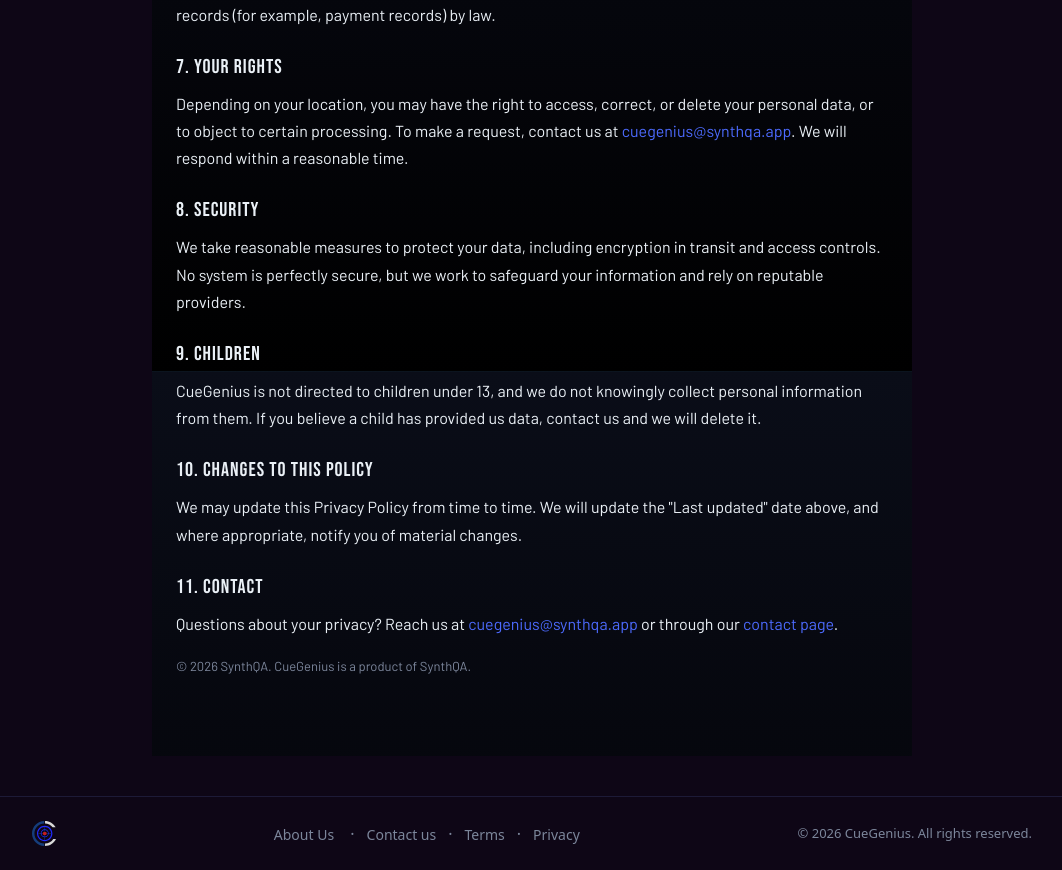
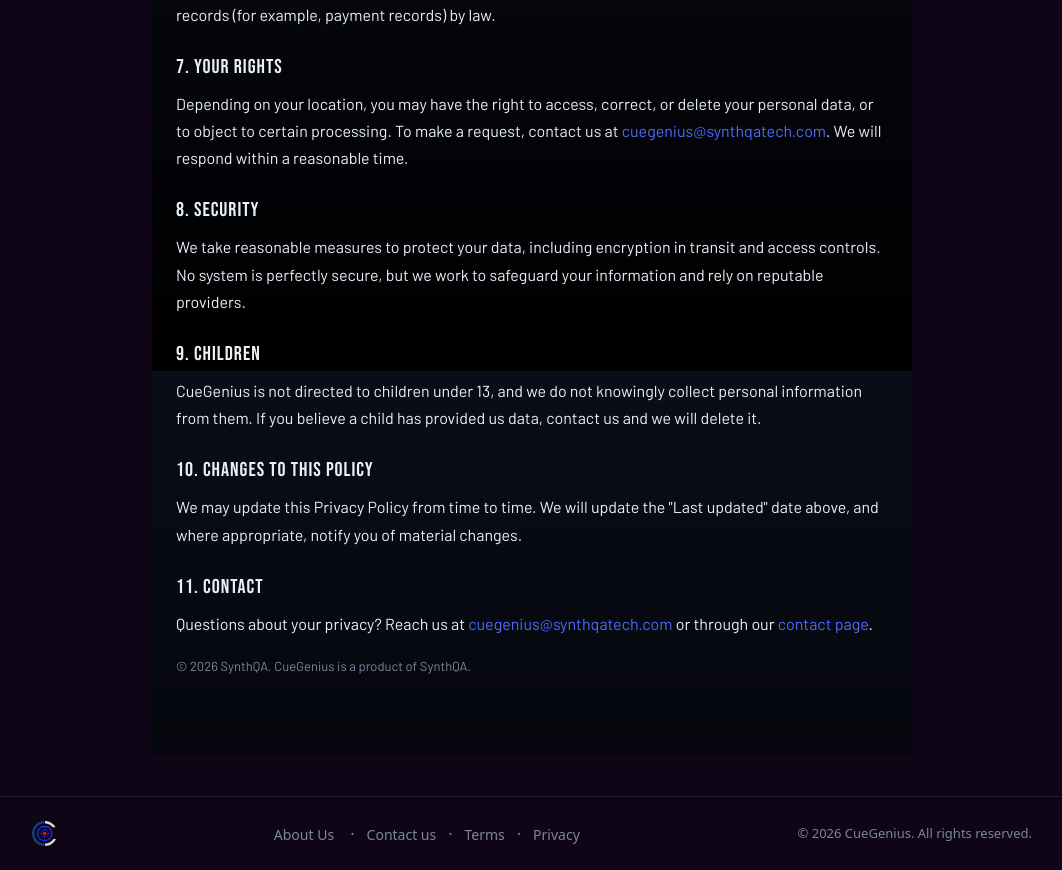
Before and after one commit to perryniesha2-ops/CueGeniusPoolApp, a Next.js app: page /privacy in a window 1280 px wide. Shown: the part 1229-2099 px from the top of the page, without its empty margins (108-1170 px from the left). Built offline with nearby package versions, Linux system fonts and the light colour scheme; no server answers.

Commit message:
update to domain name

```diff
--- a/src/app/about/page.tsx
+++ b/src/app/about/page.tsx
@@ -56,7 +56,7 @@
         <div className="section-title">Contact</div>
         <p style={{ lineHeight: 1.7, color: "var(--cream)" }}>
           Questions, feedback, or issues? Reach us at{" "}
-          <a href="mailto:cuegenius@synthqa.app">cuegenius@synthqa.app</a>.
+          <a href="mailto:cuegenius@synthqatech.com">cuegenius@synthqatech.com</a>.
         </p>
       </div>
 
--- a/src/app/layout.tsx
+++ b/src/app/layout.tsx
@@ -15,7 +15,7 @@
 });
 
 export const metadata: Metadata = {
-  metadataBase: new URL("https://cuegenius.synthqa.app"),
+  metadataBase: new URL("https://cuegenius.synthqatech.com"),
   title: {
     default: "CueGenius — Pool League Performance Tracker",
     template: "%s · CueGenius",
@@ -40,7 +40,7 @@
   creator: "SynthQA",
   openGraph: {
     type: "website",
-    url: "https://cuegenius.synthqa.app",
+    url: "https://cuegenius.synthqatech.com",
     siteName: "CueGenius",
     title: "CueGenius — Know how you're really playing",
     description:
--- a/src/app/page.tsx
+++ b/src/app/page.tsx
@@ -18,7 +18,7 @@
     title: "CueGenius — Smash the rack. Track the damage.",
     description:
       "Pool performance tracking with PPI scoring, inning-by-inning logging, and 12-week trend curves.",
-    url: "https://www.cuegenius.synthqa.app",
+    url: "https://www.cuegenius.synthqatech.com",
     siteName: "CueGenius",
     type: "website",
   },
--- a/src/app/privacy/page.tsx
+++ b/src/app/privacy/page.tsx
@@ -90,7 +90,7 @@
         Depending on your location, you may have the right to access, correct,
         or delete your personal data, or to object to certain processing. To
         make a request, contact us at{" "}
-        <a href="mailto:cuegenius@synthqa.app">cuegenius@synthqa.app</a>. We
+        <a href="mailto:cuegenius@synthqatech.com">cuegenius@synthqatech.com</a>. We
         will respond within a reasonable time.
       </Section>
 
@@ -114,7 +114,7 @@
 
       <Section title="11. Contact">
         Questions about your privacy? Reach us at{" "}
-        <a href="mailto:cuegenius@synthqa.app">cuegenius@synthqa.app</a> or
+        <a href="mailto:cuegenius@synthqatech.com">cuegenius@synthqatech.com</a> or
         through our <a href="/contact">contact page</a>.
       </Section>
 
--- a/src/app/terms/page.tsx
+++ b/src/app/terms/page.tsx
@@ -104,7 +104,7 @@
 
       <Section title="11. Contact">
         Questions about these Terms? Reach us at{" "}
-        <a href="mailto:cuegenius@synthqa.app">cuegenius@synthqa.app</a> or
+        <a href="mailto:cuegenius@synthqatech.com">cuegenius@synthqatech.com</a> or
         through our <a href="/contact">contact page</a>.
       </Section>
 
--- a/src/lib/actions/contact.ts
+++ b/src/lib/actions/contact.ts
@@ -32,7 +32,7 @@
     </div>`;
 
   const result = await sendEmail(
-    "cuegenius@synthqa.app", // where contact messages go (swap to cuegenius domain later)
+    "cuegenius@synthqatech.com", // where contact messages go (swap to cuegenius domain later)
     `Contact form: ${name}`,
     html,
   );
```
